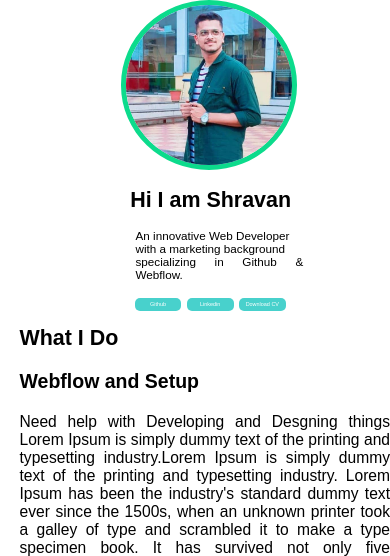
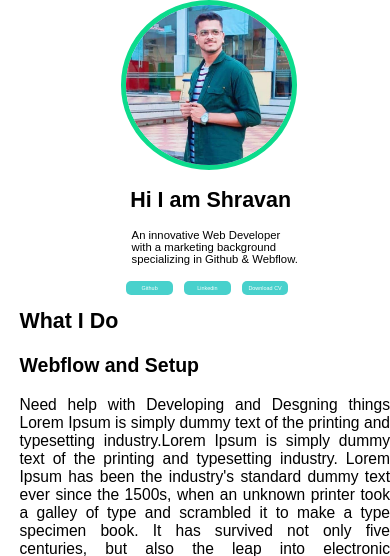
Before and after one commit to Shravandroid/portfolio, a PHP site: page / in a window 390 px wide. Shown: the part 55-611 px from the top of the page. Run offline with PHP 8.4, Linux system fonts and the light colour scheme.

Commit message:
Latest changes

```diff
--- a/style.css
+++ b/style.css
@@ -82,7 +82,7 @@ body {
 }
 
 .left p {
-    font-size: 3vw;
+    font-size: 2.9vw;
 }
 
 .left button {
@@ -169,12 +169,12 @@ body {
 
     .left p{
         text-align: justify;
-        margin-left: 4.5vw;
+        margin-left: 3.5vw;
 
     }
 
     .left button{
-        margin-right: 0.5%;
+        margin-right: 3.5%;
     }
 
     h1 {
```
